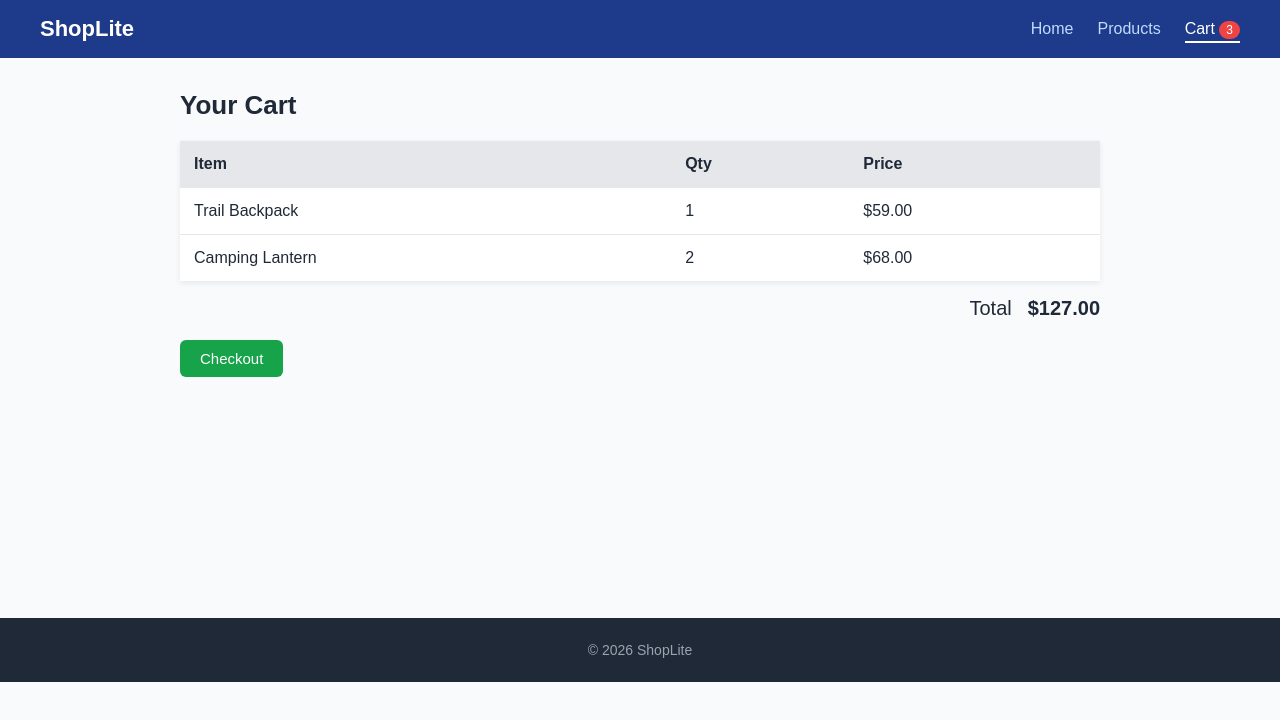
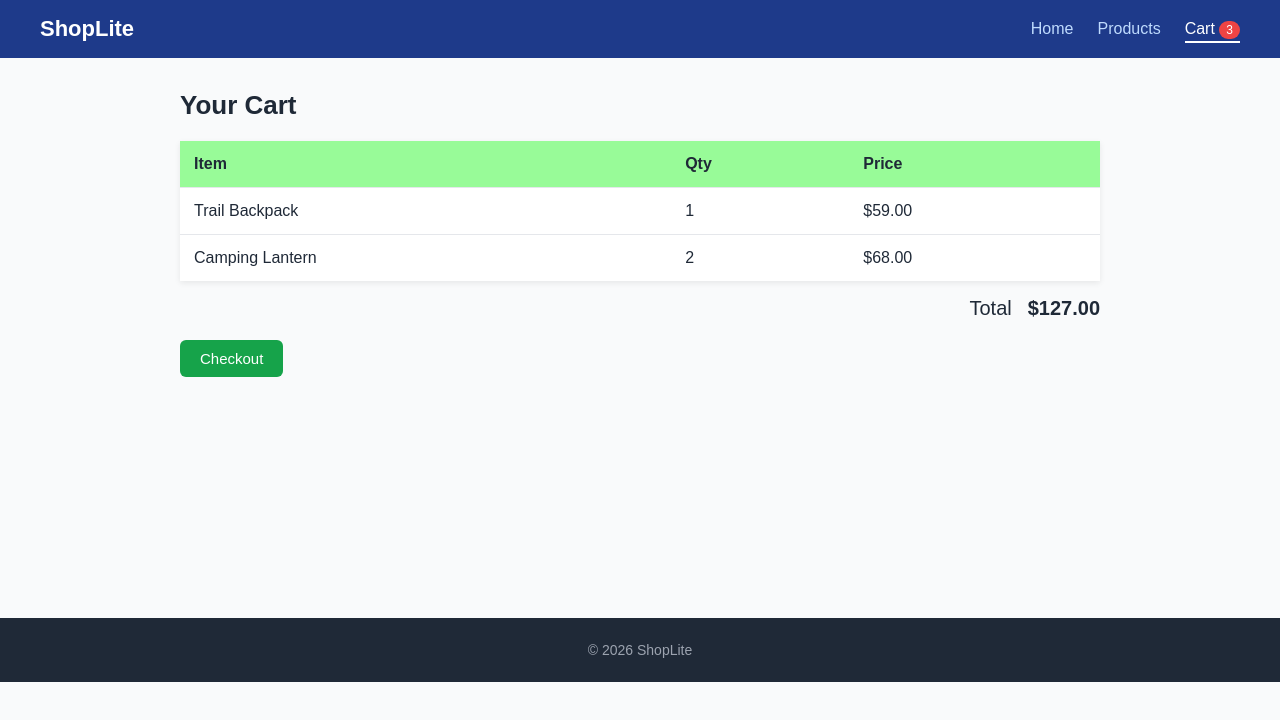
Before and after one commit to Testhari20/Shop, a React (Vite) app: page /cart in a window 1280 px wide. Shown: the top 720 px of the page. Built offline with nearby package versions, Linux system fonts and the light colour scheme.

Commit message:
Update styles.css

```diff
--- a/src/styles.css
+++ b/src/styles.css
@@ -92,7 +92,7 @@ body {
   box-shadow: 0 2px 6px rgba(0,0,0,0.08);
 }
 .cart-table th, .cart-table td { padding: 14px; text-align: left; }
-.cart-table thead { background: #e5e7eb; }
+.cart-table thead { background: #98FB98; }
 .cart-table tbody tr { border-top: 1px solid #e5e7eb; }
 .cart-total {
   display: flex;
```
